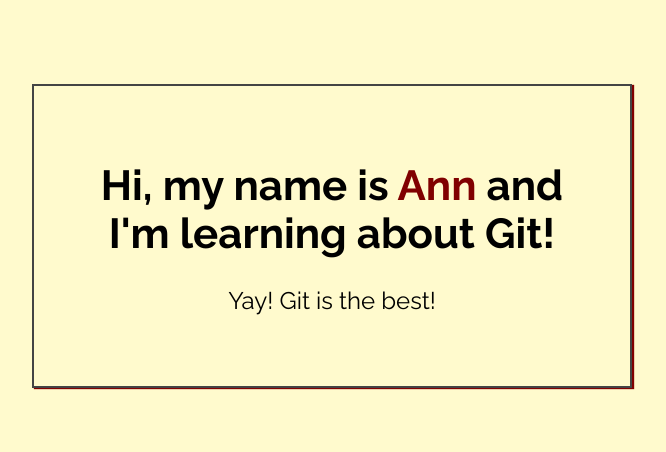
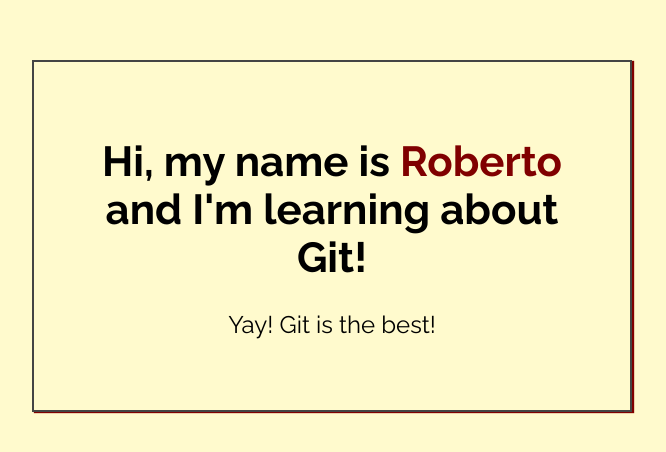
Before and after one commit to robertoch85/Website-for-Seasons-Lawn-Care, a plain HTML site: page index.html in a window 1280 px wide. Shown: the part 164-616 px from the top of the page, without its empty margins (308-974 px from the left). Drawn offline with Linux system fonts and the light colour scheme.

Commit message:
Added name to the index.html

```diff
--- a/index.html
+++ b/index.html
@@ -14,7 +14,7 @@
 <body>
 
     <div class="greeting">
-        <h1>Hi, my name is <span class="highlight">Ann</span> and I'm learning about Git! </h1>
+        <h1>Hi, my name is <span class="highlight">Roberto</span> and I'm learning about Git! </h1>
 
         <p>Yay! Git is the best!</p>
     </div>
```
